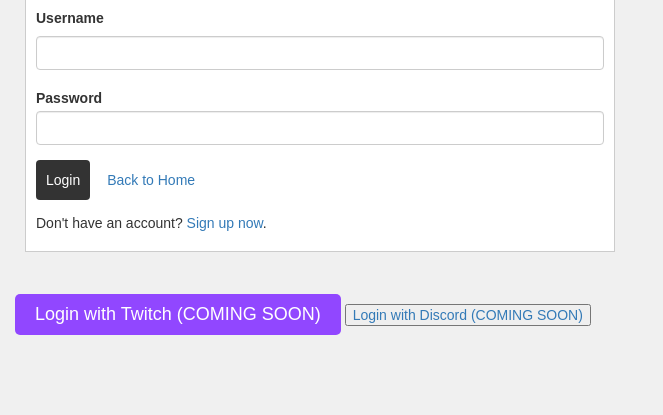
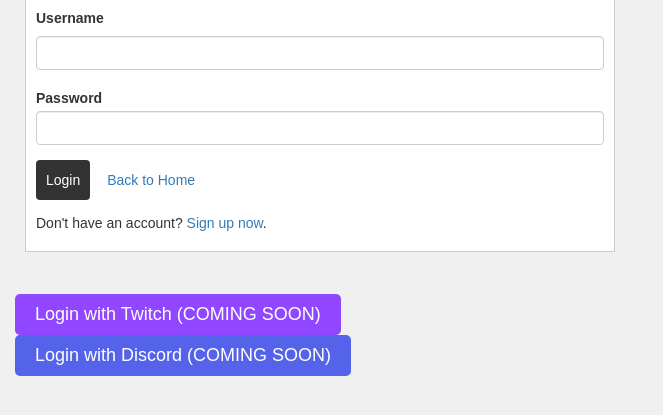
Before and after one commit to YourStreamingTools/YourStreaming.Tools, a PHP site: page /login.php in a window 1280 px wide. Shown: the part 162-577 px from the top of the page, without its empty margins (0-663 px from the left). Run offline with PHP 8.4, Linux system fonts and the light colour scheme.

Commit message:
Update style.css

```diff
--- a/css/style.css
+++ b/css/style.css
@@ -45,6 +45,19 @@ footer p {
 	background-color: #7535CC;
 }
 
+.discord-button {
+	background-color: #5562EA;
+	color: #FFFFFF;
+	padding: 10px 20px;
+	border: none;
+	border-radius: 5px;
+	font-size: 18px;
+	cursor: pointer;
+}
+
+.discord-button:hover {
+	background-color: #7289DA;
+}
 
 .button {
     background-color: #4CAF50;
```
